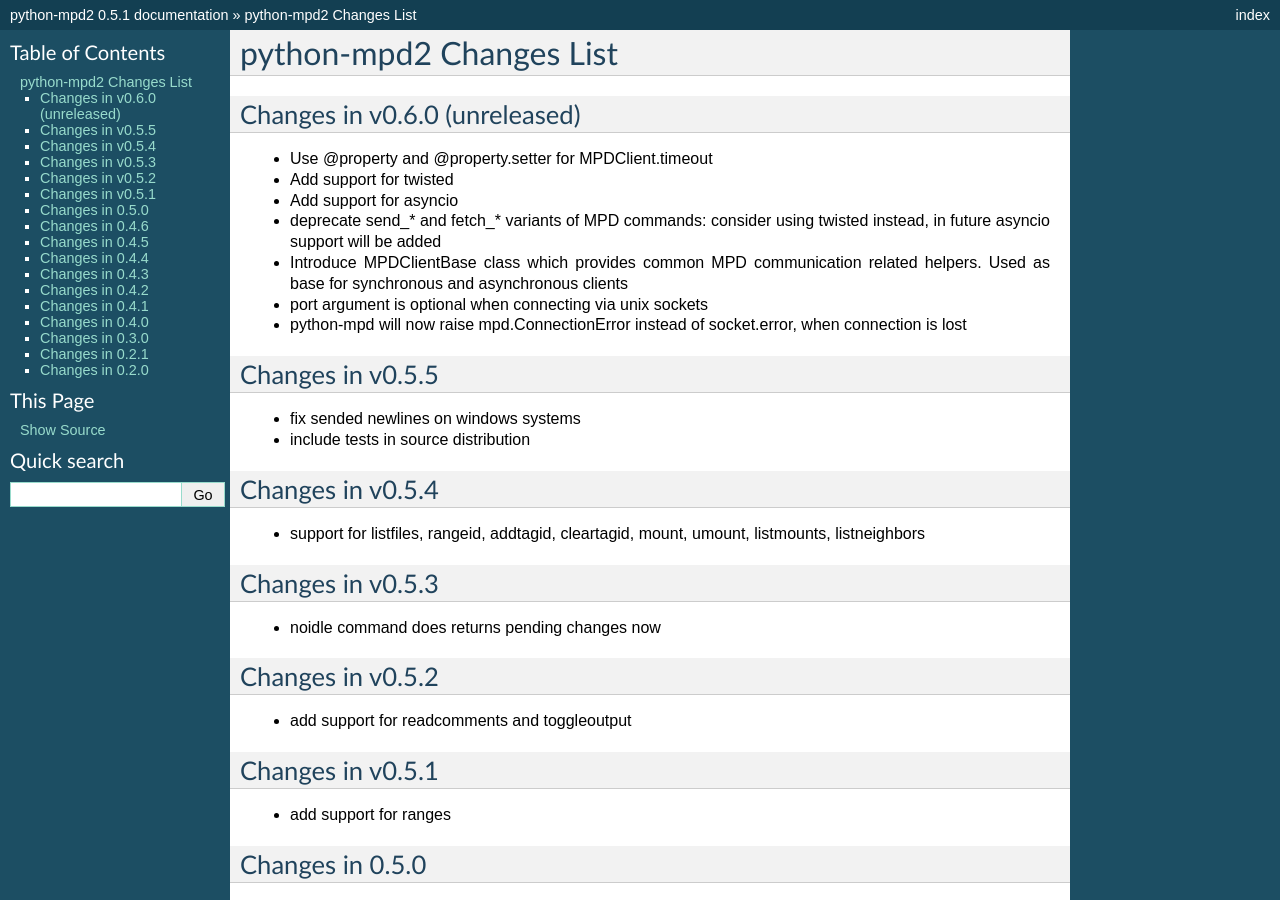
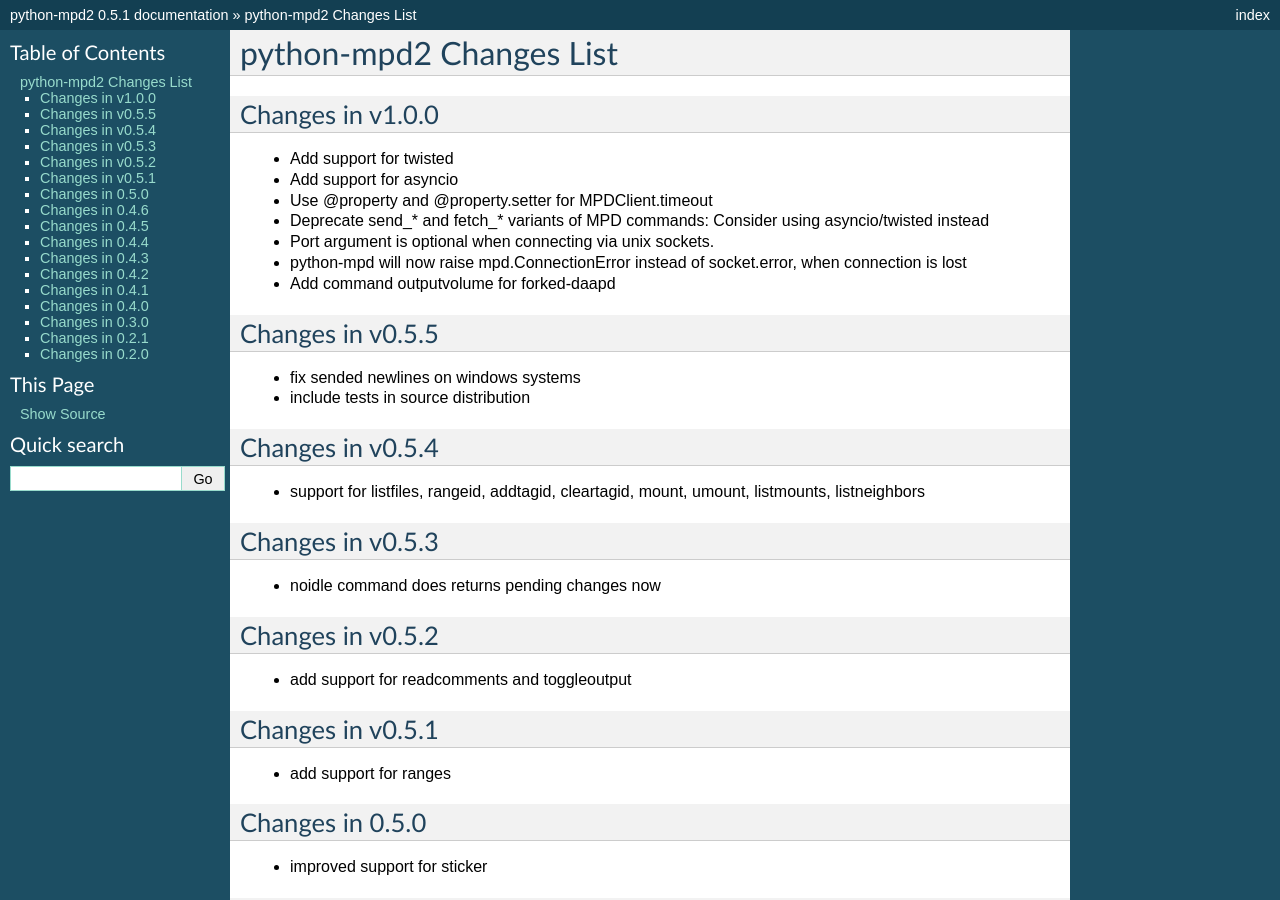
Before and after one commit to Mic92/python-mpd2, a Sphinx documentation site: the page built from doc/changes.rst, in a window 1280 px wide and 900 px high. Built offline with Sphinx 7.4.7, drawn with Linux system fonts in a browser that asks for light colours.

Commit message:
bump release v1.0.0

```diff
--- a/doc/changes.rst
+++ b/doc/changes.rst
@@ -1,19 +1,16 @@
 python-mpd2 Changes List
 ========================
 
-Changes in v0.6.0 (unreleased)
-------------------------------
+Changes in v1.0.0
+-----------------
 
-* Use @property and @property.setter for MPDClient.timeout
 * Add support for twisted
 * Add support for asyncio
-* deprecate send_* and fetch_* variants of MPD commands:
-  consider using twisted instead, in future asyncio support will be added
-* Introduce MPDClientBase class which provides common MPD communication related
-  helpers. Used as base for synchronous and asynchronous clients
-* port argument is optional when connecting via unix sockets
-* python-mpd will now raise mpd.ConnectionError instead of socket.error, when
-  connection is lost
+* Use @property and @property.setter for MPDClient.timeout
+* Deprecate send_* and fetch_* variants of MPD commands: Consider using asyncio/twisted instead
+* Port argument is optional when connecting via unix sockets.
+* python-mpd will now raise mpd.ConnectionError instead of socket.error, when connection is lost
+* Add command outputvolume for forked-daapd
 
 
 Changes in v0.5.5
```
